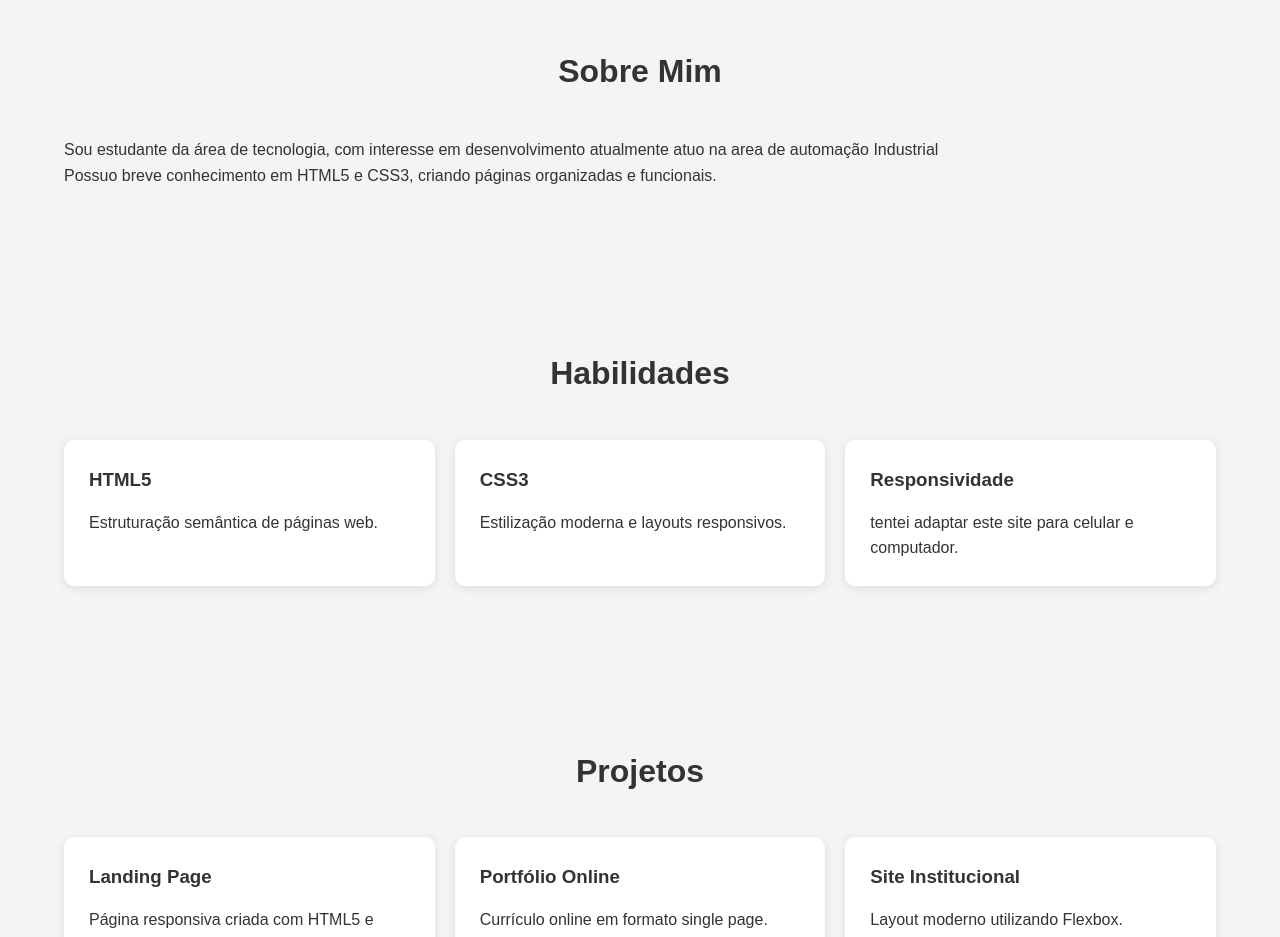
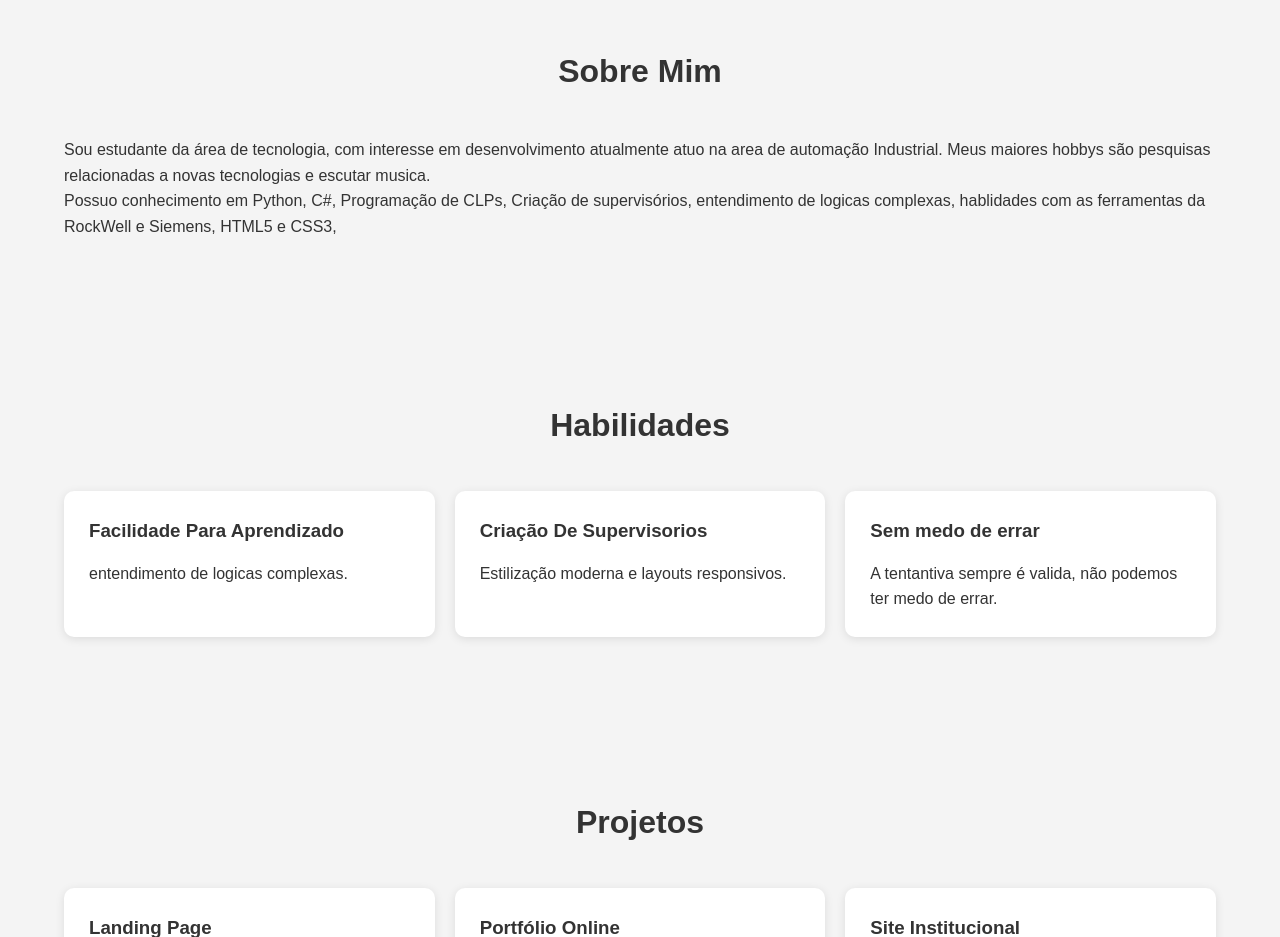
Before and after one commit to KaueNDS023/Portifolio-Kaue-Santos, a plain HTML site: page index.html in a window 1280 px wide. Shown: the part 920-1857 px from the top of the page. Drawn offline with Linux system fonts and the light colour scheme.

Commit message:
Update index.html

```diff
--- a/index.html
+++ b/index.html
@@ -79,12 +79,16 @@
             <p>
                 Sou estudante da área de tecnologia,
                 com interesse em desenvolvimento
-                atualmente atuo na area de automação Industrial
+                atualmente atuo na area de automação Industrial.
+                Meus maiores hobbys são pesquisas relacionadas a
+                novas tecnologias e escutar musica.
             </p>
 
             <p>
-                Possuo breve conhecimento em HTML5 e CSS3,
-                criando páginas organizadas e funcionais.
+                Possuo conhecimento em Python, C#, Programação de CLPs,
+                Criação de supervisórios, entendimento de logicas complexas,
+                hablidades com as ferramentas da RockWell e Siemens,
+                HTML5 e CSS3,
             </p>
 
         </div>
@@ -102,17 +106,17 @@
 
                 <div class="card">
 
-                    <h3>HTML5</h3>
+                    <h3>Facilidade Para Aprendizado</h3>
 
                     <p>
-                        Estruturação semântica de páginas web.
+                        entendimento de logicas complexas.
                     </p>
 
                 </div>
 
                 <div class="card">
 
-                    <h3>CSS3</h3>
+                    <h3>Criação De Supervisorios</h3>
 
                     <p>
                         Estilização moderna e layouts responsivos.
@@ -122,10 +126,11 @@
 
                 <div class="card">
 
-                    <h3>Responsividade</h3>
+                    <h3>Sem medo de errar</h3>
 
                     <p>
-                        tentei adaptar este site para celular e computador.
+                        A tentantiva sempre é valida,
+                        não podemos ter medo de errar.
                     </p>
 
                 </div>
```
